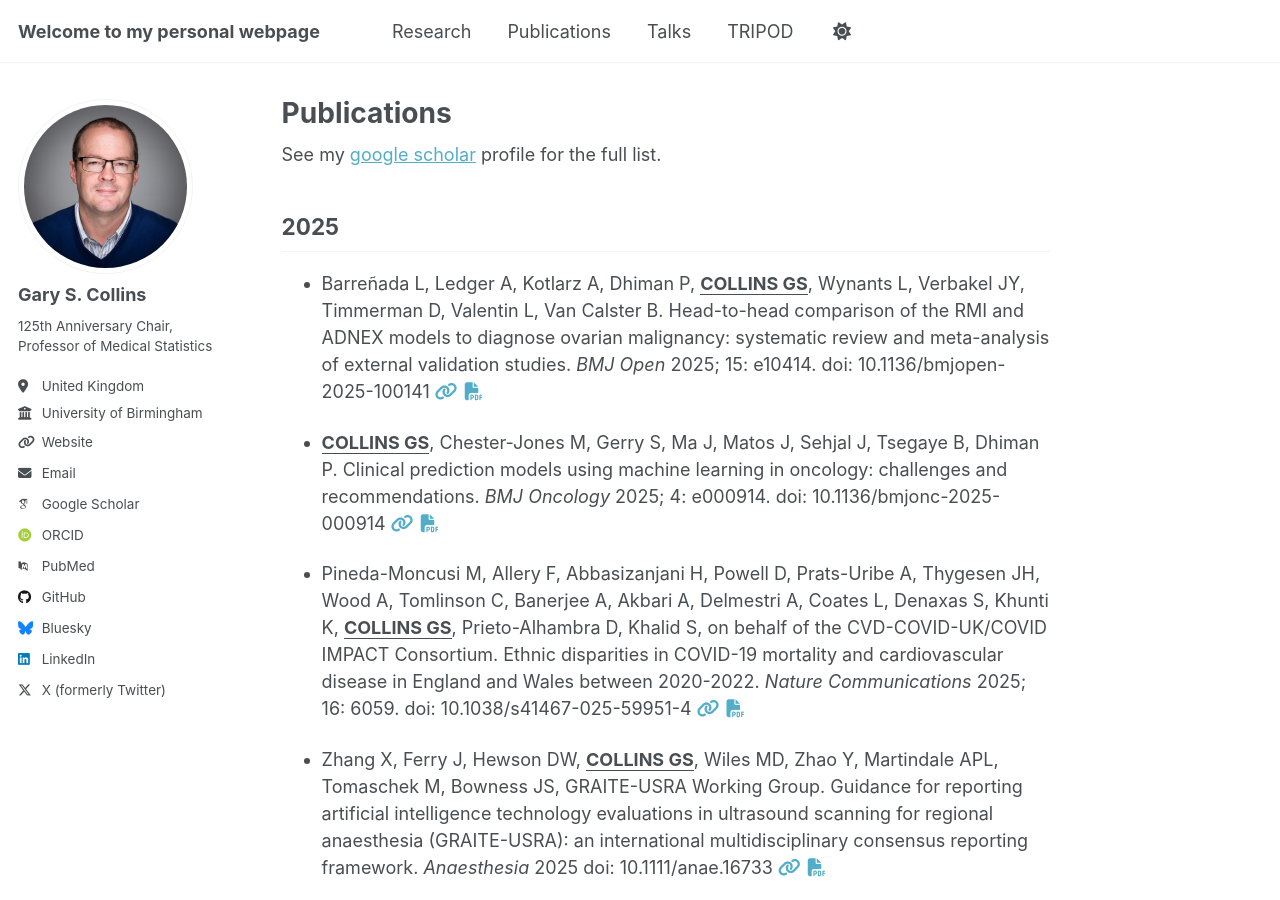
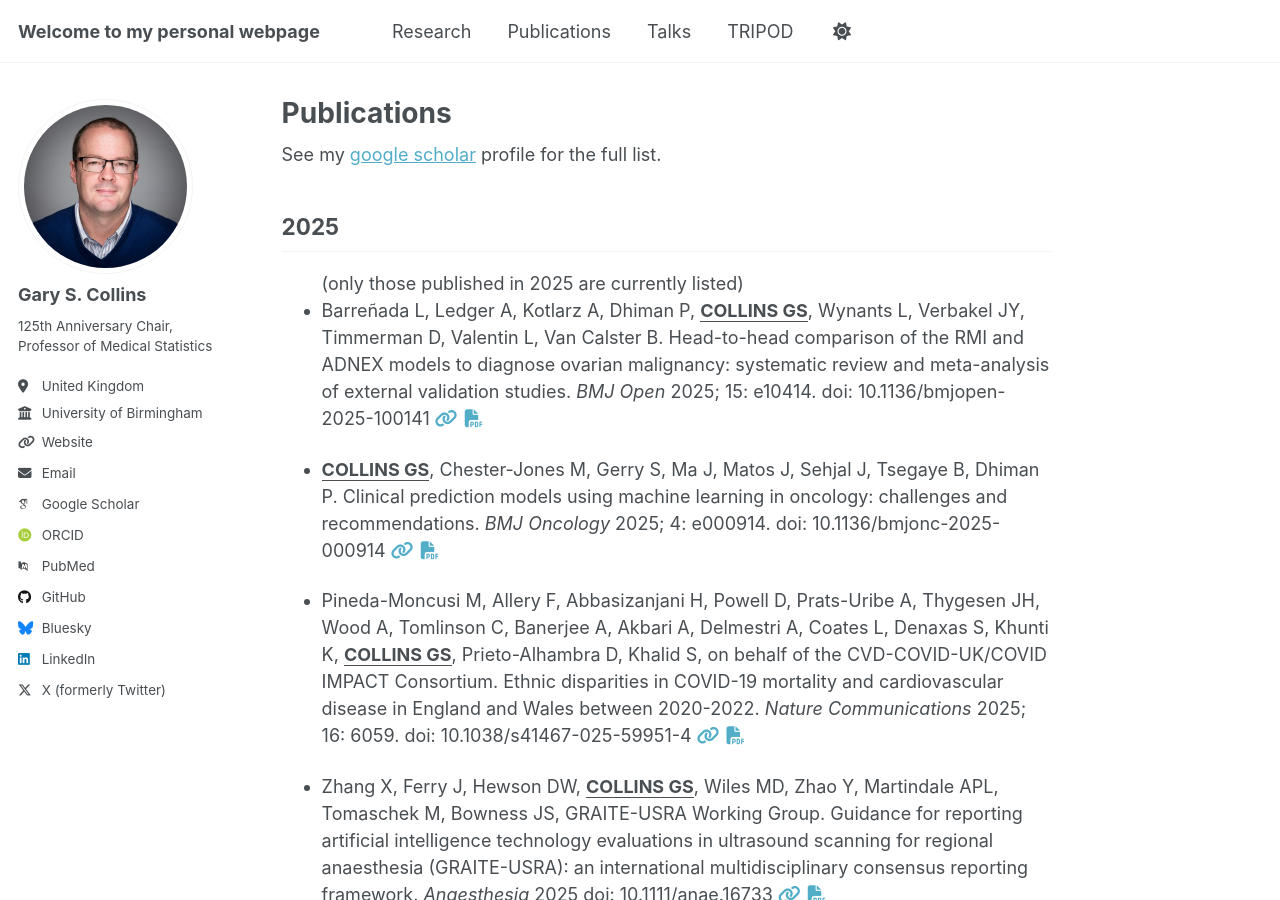
Before and after one commit to gscollins1973/gscollins1973.github.io, a Jekyll site: the page built from _pages/publications.html, in a window 1280 px wide and 900 px high. Built offline with Jekyll 4.4.1, drawn with Linux system fonts in a browser that asks for light colours; some web fonts are replaced; a script that is not in the unit is left out.

Commit message:
Update publications.html

```diff
--- a/_pages/publications.html
+++ b/_pages/publications.html
@@ -8,6 +8,7 @@ See my <a href="https://scholar.google.co.uk/citations?hl=en&tzom=-60&user=cVKF8
 <section id=“2025” class="level2">
 <h2 class="anchored" data-anchor-id=“2025”>2025</h2>
 <ul>
+  (only those published in 2025 are currently listed)
 
 <li><p>Barreñada L, Ledger A, Kotlarz A, Dhiman P, <strong><u>COLLINS GS</strong></u>, Wynants L, Verbakel JY, Timmerman D, Valentin L, Van Calster B. Head-to-head comparison of the RMI and ADNEX models to diagnose ovarian malignancy: systematic review and meta-analysis of external validation studies. <i>BMJ Open</i> 2025; 15: e10414. doi: 10.1136/bmjopen-2025-100141 <a href="https://bmjopen.bmj.com/content/15/10/e104141"><i class="fas fa-fw fa-link zoom" aria-hidden="true"></i></a> <a href="https://bmjopen.bmj.com/content/bmjopen/15/10/e104141.full.pdf"><i class="fas fa-fw fa-file-pdf zoom" aria-hidden="true"></i></a></p></li>
 <li><p><strong><u>COLLINS GS</strong></u>, Chester-Jones M, Gerry S, Ma J, Matos J, Sehjal J, Tsegaye B, Dhiman P. Clinical prediction models using machine learning in oncology: challenges and recommendations. <i>BMJ Oncology</i> 2025; 4: e000914. doi: 10.1136/bmjonc-2025-000914 <a href="https://bmjoncology.bmj.com/content/4/1/e000914"><i class="fas fa-fw fa-link zoom" aria-hidden="true"></i></a> <a href="https://bmjoncology.bmj.com/content/bmjonc/4/1/e000914.full.pdf"><i class="fas fa-fw fa-file-pdf zoom" aria-hidden="true"></i></a> </p></li>
```
